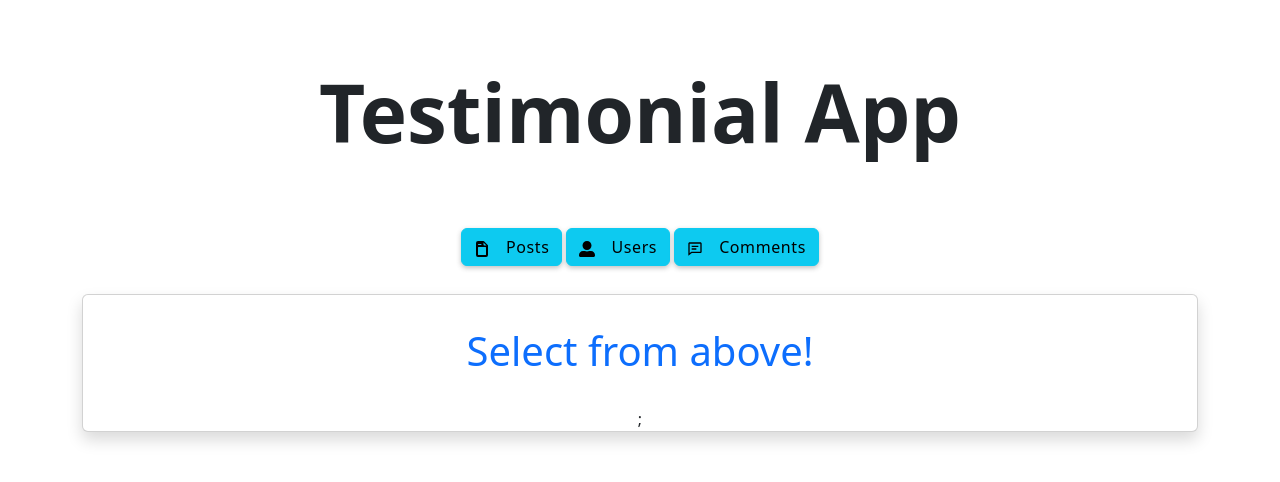
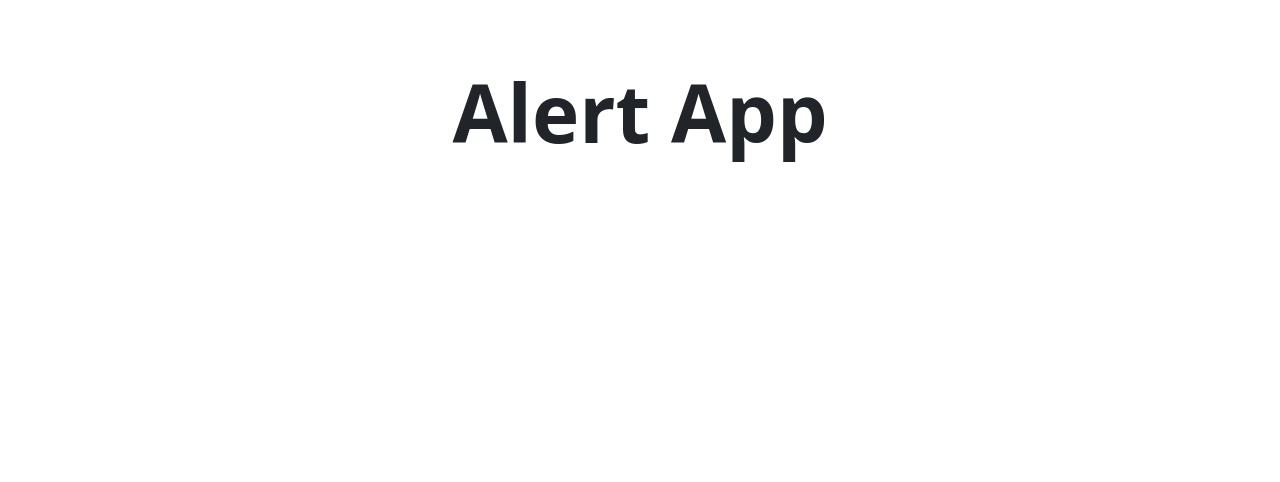
Before and after one commit to anunnnn/reactminiprojects, a React (Create React App) app: page / in a window 1280 px wide. Shown: the top 482 px of the page. Built offline with nearby package versions, Linux system fonts and the light colour scheme.

Commit message:
WIP: AlertApp

```diff
--- a/src/App.js
+++ b/src/App.js
@@ -3,19 +3,19 @@ import React from 'react';
 // import EsignatureApp from './projects/01-e-signature-app/EsignatureApp';
 // import RandomizeColor from './projects/02-randomize-colors/RandomizeColor';
 // import LikeMyPhotoApp from './projects/03-like-my-photo/LikeMyPhotoApp';
-import TestimonialsApp from './projects/04-testimonials/TestimonialsApp';
+// import TestimonialsApp from './projects/04-testimonials/TestimonialsApp';
+import AlertApp from './projects/05-alerts-app/AlertApp';
 
 function App() {
   return (
     <div className="App">
 
-       {/* Projects
-      <EsignatureApp />
-      < RandomizeColor />
-      <LikeMyPhotoApp /> */}
-
-      <TestimonialsApp />
-
+      {/* Projects */}
+      {/* <EsignatureApp /> */}
+      {/* < RandomizeColor /> */}
+      {/* <LikeMyPhotoApp /> */}
+      {/* <TestimonialsApp /> */}
+      <AlertApp />
 
     </div>
   );
--- /dev/null
+++ b/src/projects/05-alerts-app/AlertApp.jsx
@@ -0,0 +1,12 @@
+import React, { useState, useEffect } from 'react';
+import Title from '../components/Title';
+
+export default function AlertApp() {
+  return (
+    <div className='container text-center'>
+      <Title text={'Alert App'} classes={'title-main'} />
+
+
+    </div>
+  )
+}
```
